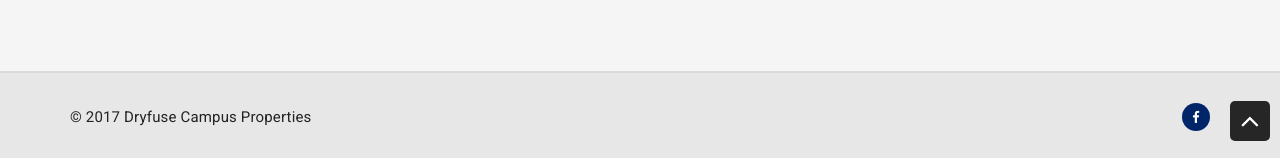
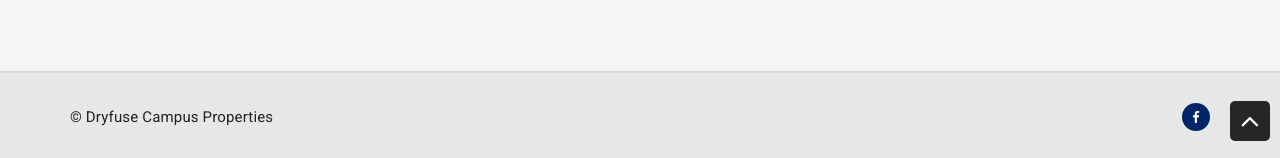
Before and after one commit to dryprop/dryprop.github.io, a Jekyll site: the page built from index.html, in a window 1280 px wide and 900 px high, scrolled down 2938 px. Shown: the part 739-897 px from the top of the window. Built offline with Jekyll 4.4.1, drawn with Linux system fonts in a browser that asks for light colours.

Commit message:
Update footer.html

```diff
--- a/_includes/footer.html
+++ b/_includes/footer.html
@@ -4,7 +4,7 @@
         <div class="container">
             <div class="row">
                 <div class="col-md-6 col-sm-6 left-block">
-                    &copy; 2017 Dryfuse Campus Properties
+                    &copy; {{ page.date | date: '%Y' }} Dryfuse Campus Properties
                 </div>
 
                 <div class="col-md-6 col-sm-6">
```
